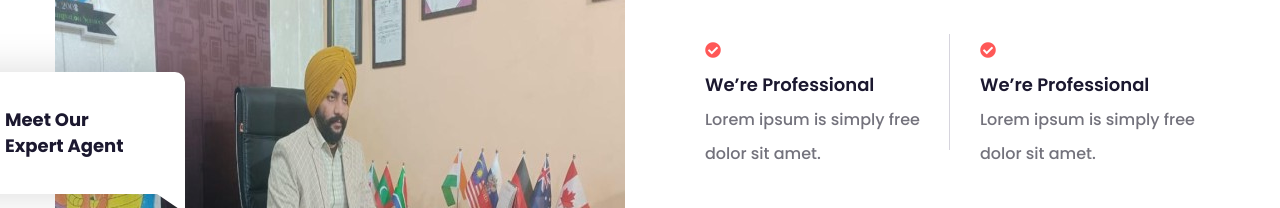
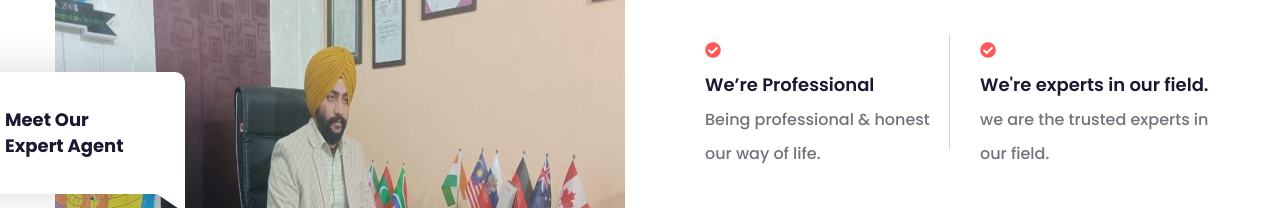
Before and after one commit to aspirewebcare/JKCC-Website, a plain HTML site: page about.html in a window 1280 px wide. Shown: the part 727-935 px from the top of the page. Drawn offline with Linux system fonts and the light colour scheme; a web font is replaced by a local one.

Commit message:
production

```diff
--- a/about.html
+++ b/about.html
@@ -303,14 +303,14 @@ Last morh Gandhi nagar Jammu</li>
 <div class="single-item p_relative d_block">
 <div class="icon-box p_relative d_block fs_16 theme-color mb_2"><i class="fas fa-check-circle"></i></div>
 <h5 class="d_block fs_18 lh_30 fw_sbold mb_3">We’re Professional</h5>
-<p>Lorem ipsum is simply free dolor sit amet.</p>
+<p>Being professional & honest our way of life.</p>
 </div>
 </div>
 <div class="col-lg-6 col-md-6 col-sm-12 single-column">
 <div class="single-item p_relative d_block">
 <div class="icon-box p_relative d_block fs_16 theme-color mb_2"><i class="fas fa-check-circle"></i></div>
-<h5 class="d_block fs_18 lh_30 fw_sbold mb_3">We’re Professional</h5>
-<p>Lorem ipsum is simply free dolor sit amet.</p>
+<h5 class="d_block fs_18 lh_30 fw_sbold mb_3">We're experts in our field.</h5>
+<p>we are the trusted experts in our field.</p>
 </div>
 </div>
 </div>
```
Also changed, not shown: assets/images/Jkcclogo.png (deleted), assets/images/jkcclogo.jpeg (added).
